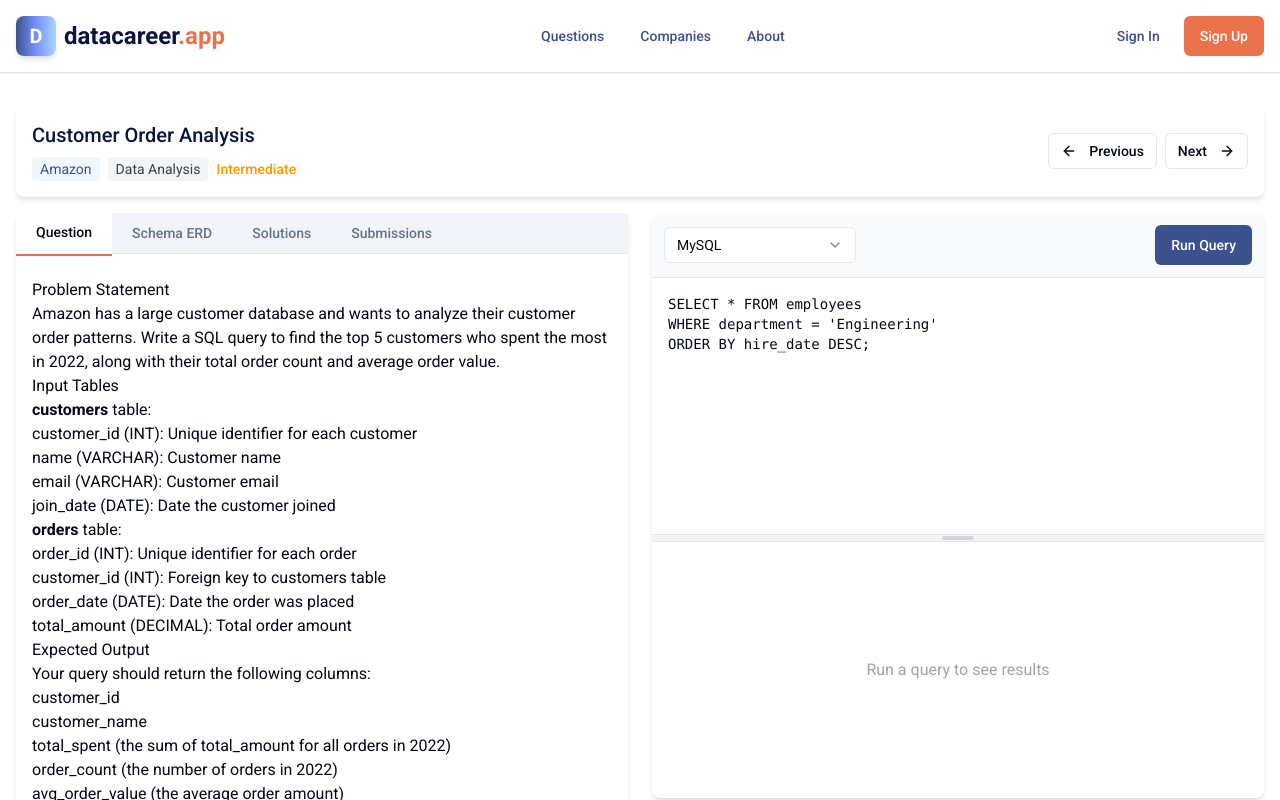
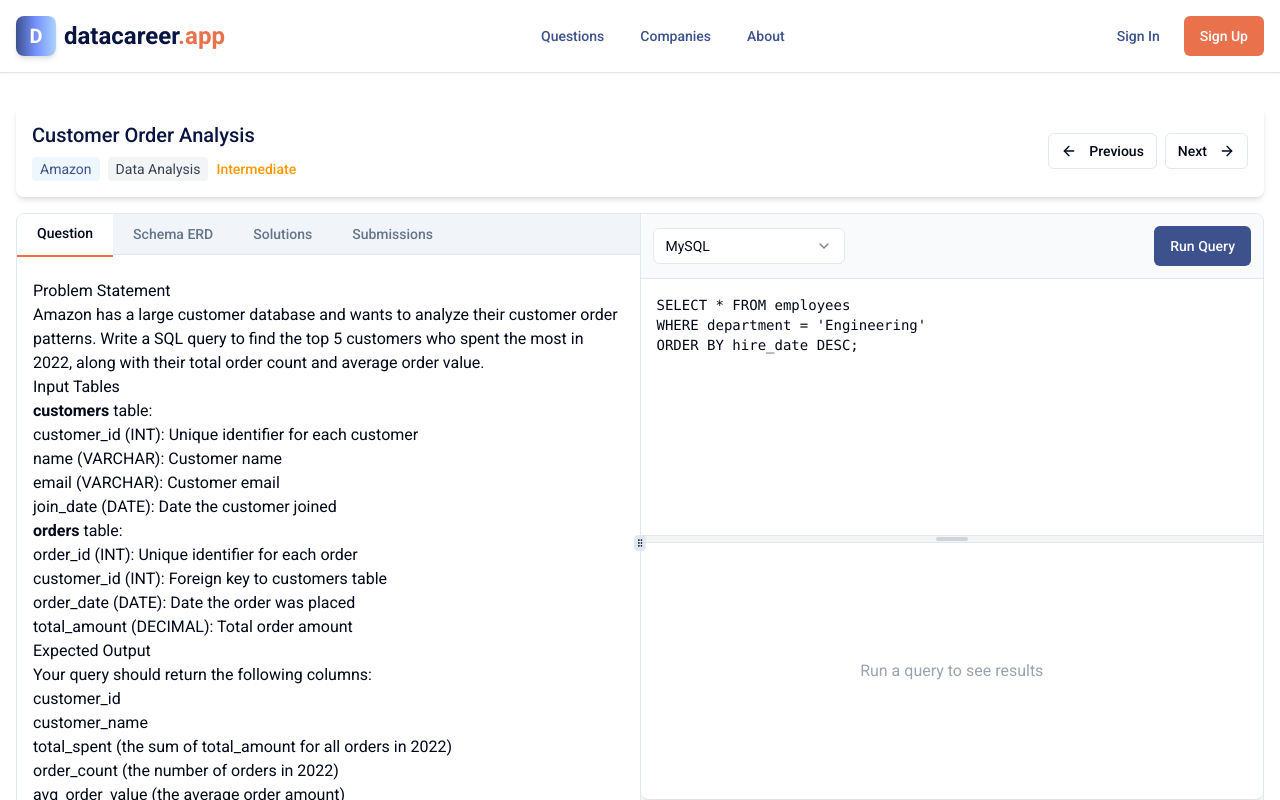
Before and after one commit to mnv28/datacareer-mvp-th, a React (Vite) app: page /question/1 in a window 1280 px wide. Shown: the top 800 px of the page. Built offline with nearby package versions, Linux system fonts and the light colour scheme.

Commit message:
feat: Add resizable panel to question detail page
Adds a resizable panel between the question description and the SQL editor on the question detail page.

```diff
--- a/src/pages/QuestionDetail.tsx
+++ b/src/pages/QuestionDetail.tsx
@@ -1,4 +1,3 @@
-
 import React, { useEffect, useState } from 'react';
 import { useParams, Link } from 'react-router-dom';
 import MainLayout from '@/components/layout/MainLayout';
@@ -8,6 +7,7 @@ import SqlEditor from '@/components/questions/SqlEditor';
 import SchemaDisplay from '@/components/questions/SchemaDisplay';
 import SolutionsDisplay from '@/components/questions/SolutionsDisplay';
 import SubmissionsDisplay from '@/components/questions/SubmissionsDisplay';
+import { ResizablePanelGroup, ResizablePanel, ResizableHandle } from '@/components/ui/resizable';
 
 // Mock data
 const mockQuestionDetails = {
@@ -241,8 +241,13 @@ const QuestionDetail = () => {
           nextId={question.nextId}
         />
 
-        <div className="grid grid-cols-1 lg:grid-cols-2 gap-6">
-          <div className="lg:col-span-1">
+        <ResizablePanelGroup
+          direction="horizontal"
+          className="min-h-[500px] rounded-lg border"
+        >
+          {/* Question Content Panel */}
+          <ResizablePanel defaultSize={50} minSize={30}>
+            <div className="h-full">
               <QuestionTabs
                 question={question.description}
                 schema={<SchemaDisplay tables={mockTables} />}
@@ -250,11 +255,18 @@ const QuestionDetail = () => {
                 submissions={<SubmissionsDisplay submissions={mockSubmissions} />}
               />
             </div>
+          </ResizablePanel>
 
-          <div className="lg:col-span-1">
+          {/* Resizable handle with visible grip */}
+          <ResizableHandle withHandle />
+
+          {/* SQL Editor Panel */}
+          <ResizablePanel defaultSize={50} minSize={30}>
+            <div className="h-full">
               <SqlEditor />
             </div>
-        </div>
+          </ResizablePanel>
+        </ResizablePanelGroup>
       </div>
     </MainLayout>
   );
```
Lines whose indentation alone changed are shown as unchanged.
